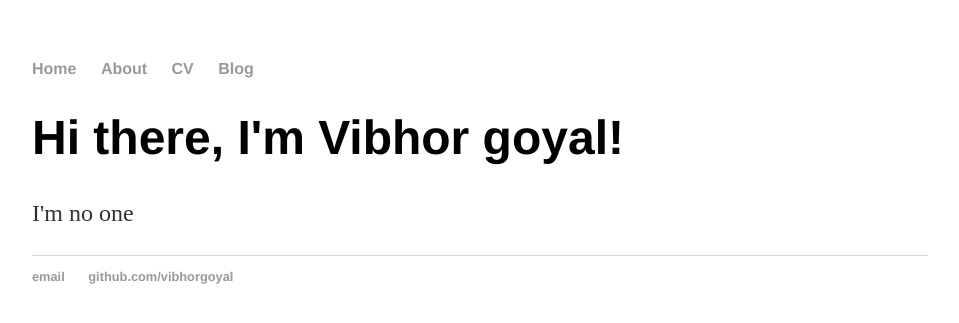
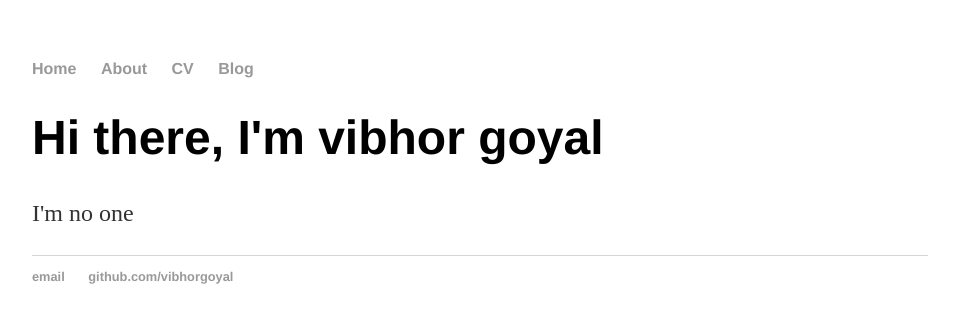
Before and after one commit to vibhorgoyal/vibhorgoyal.github.io, a Jekyll site: the page built from index.html, in a window 1280 px wide. Shown: the top 323 px of the page, without its empty margins (160-1119 px from the left). Built offline with Jekyll 4.4.1, drawn with Linux system fonts in a browser that asks for light colours.

Commit message:
Update index.html

```diff
--- a/index.html
+++ b/index.html
@@ -1,29 +1,8 @@
-<!DOCTYPE html>
-<html>
-	<head>
-		<title>ACE pocket</title>
-		<link rel="stylesheet" type="text/css" href="/css/main.css">
-	</head>
-	<body>
-		<nav>
-    		<ul>
-        		<li><a href="/">Home</a></li>
-	        	<li><a href="/about">About</a></li>
-        		<li><a href="/cv">CV</a></li>
-        		<li><a href="/blog">Blog</a></li>
-    		</ul>
-		</nav>
-		<div class="container">
-    		<div class="blurb">
-        		<h1>Hi there, I'm Vibhor goyal!</h1>
-				<p>I'm no one </p>
-    		</div><!-- /.blurb -->
-		</div><!-- /.container -->
-		<footer>
-    		<ul>
-        		<li><a href="mailto:vibhorgoyal97@gmail.com">email</a></li>
-        		<li><a href="https://github.com/vibhorgoyal">github.com/vibhorgoyal</a></li>
-			</ul>
-		</footer>
-	</body>
-</html>
+---
+layout: default
+title: ACE pocket
+---
+<div class="blurb">
+	<h1>Hi there, I'm vibhor goyal</h1>
+	<p>I'm no one</p>
+</div><!-- /.blurb -->
```
